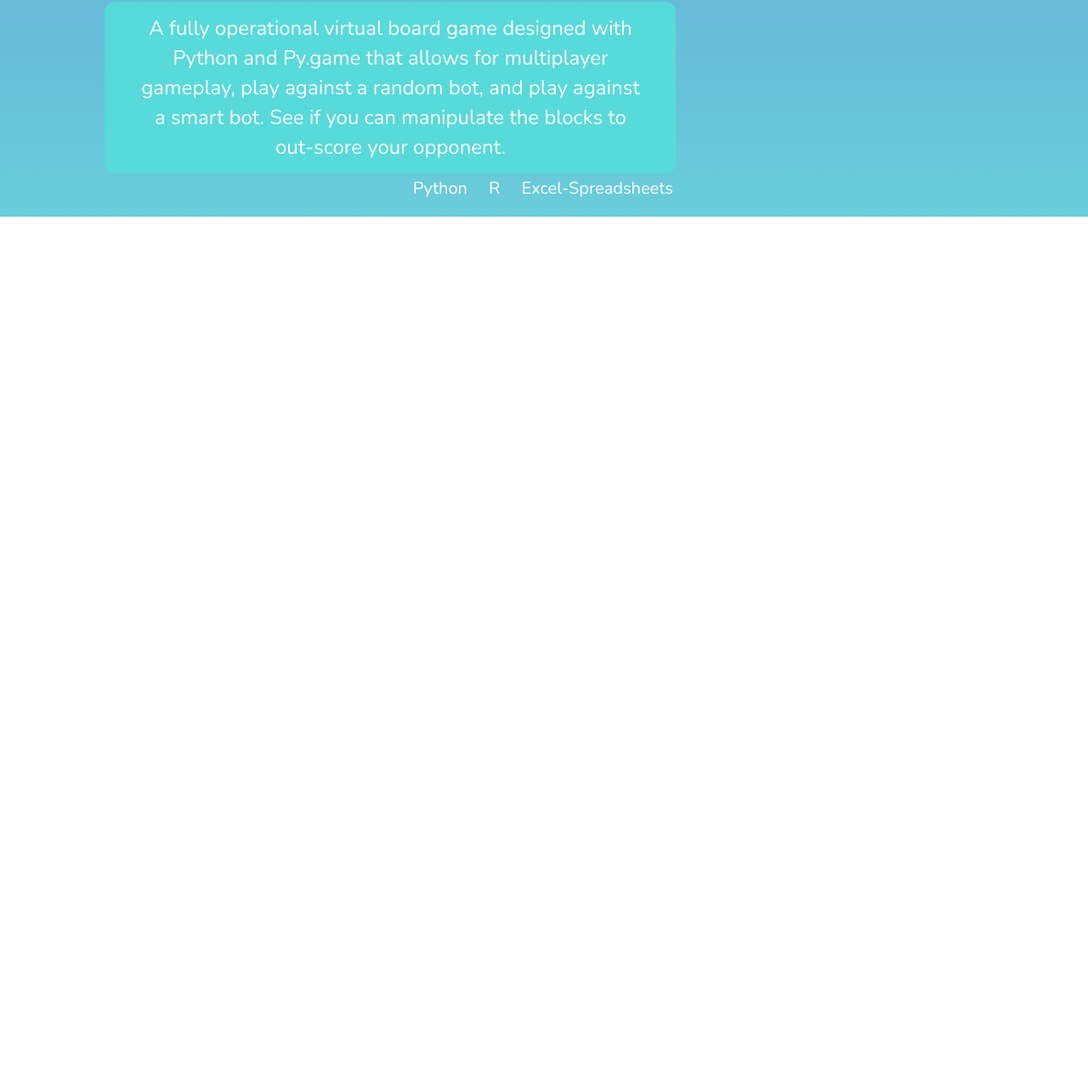
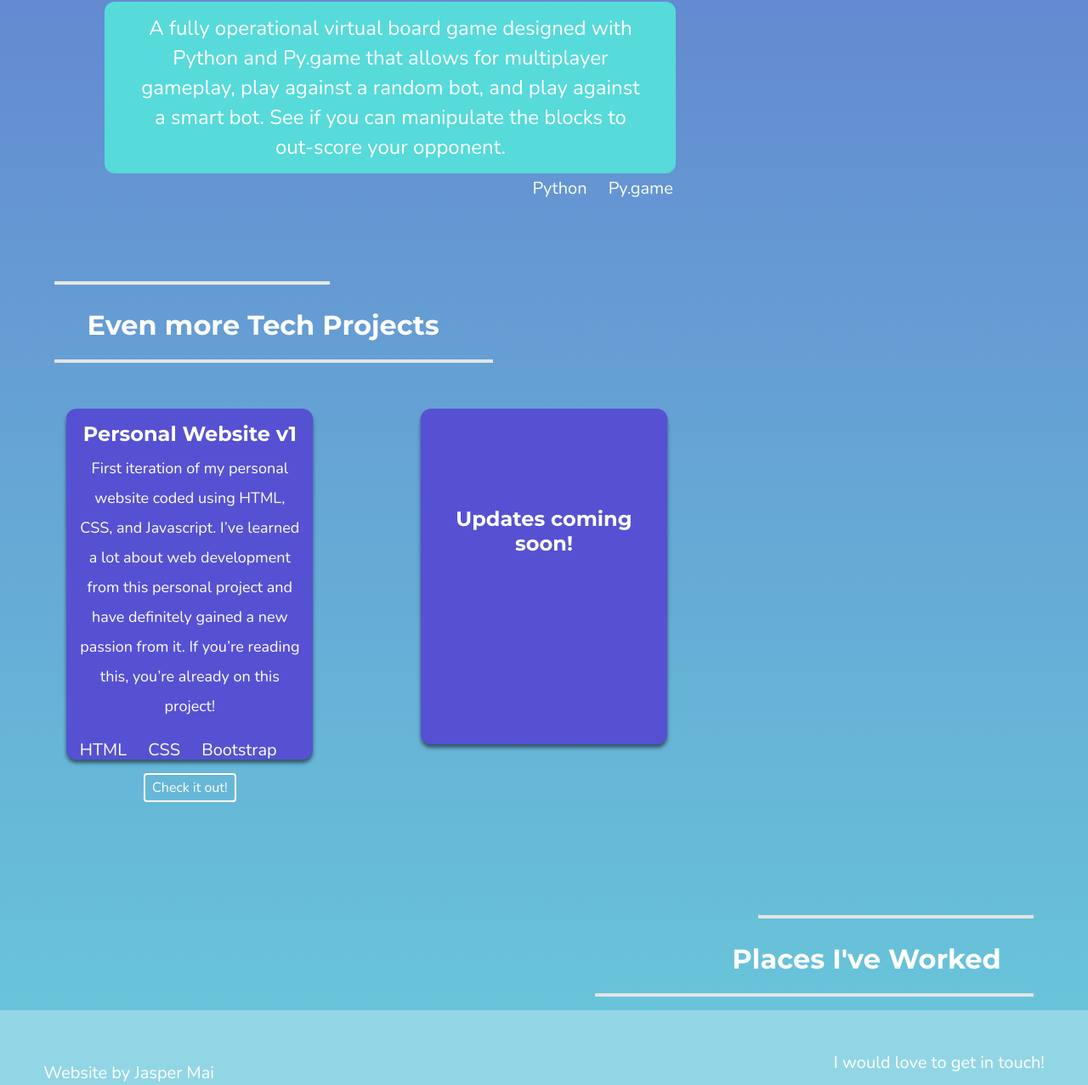
Before and after one commit to jaspermai/jaspermai.github.io, a plain HTML site: page porfolio.html in a window 1280 px wide. Shown: the part 2090-3367 px from the top of the page at 85% size. Before the commit the page ends 2345 px from the top, so only its background shows below. Drawn offline with nearby package versions, Linux system fonts and the light colour scheme.

Commit message:
Added more-projects section to hobbies page.

```diff
--- a/main.css
+++ b/main.css
@@ -33,6 +33,14 @@ h2{
   font-weight: bold;
   color: white;
 }
+
+h4{
+  font-family: 'Montserrat';
+  font-style: normal;
+  font-weight: bold;
+  color: white;
+}
+
 p{
   font-family: 'Nunito';
   font-style: normal;
@@ -58,6 +66,10 @@ p{
     display: inline-block;
     float: right;
     margin-left: 2%;
+  }
+
+  .contact img:hover{
+    opacity: 0.7;
   }
 
   .footer-container{
@@ -162,7 +174,6 @@ p{
   color:  white;
   margin-bottom: 4%;
   font-family: 'Nunito';
-  font-weight: bold;
 }
 
 .header-photo img{
@@ -227,7 +238,6 @@ p{
   color:  rgba(105, 48, 195, 0.838542);
   margin-bottom: 4%;
   font-family: 'Nunito';
-  font-weight: bold;
 }
 
 .current .end-bracket{
@@ -495,11 +505,7 @@ hr {
 
 /*--                   PORTFOLIO PAGE               --*/
 
-.body-portfolio {
-  /* background: #9145bd; */
-}
-
-/*       Featured Tech Projects    */
+/*            Featured Tech Projects         */
 
 /* Featured 1 (image left) */
 .featured1 {
@@ -611,6 +617,7 @@ hr {
   margin-top: 5% !important;
   margin-left: 10%;
   margin-right: 10%;
+  margin-bottom: 3%;
   position: relative;
 }
 
@@ -644,3 +651,55 @@ hr {
   word-spacing: 20px;
   font-size: 20px;
 }
+
+/*            More Tech Projects         */
+.more-projects {
+  margin-top: 3%;
+  margin-bottom: 3%;
+}
+
+.more1-box {
+  margin-bottom: 4%;
+}
+
+.more1 {
+  background-color: #5651D2;
+  margin-left: 12.5%;
+  margin-bottom: 3% !important;
+  height: 88%;
+  padding: 4%;
+  padding-bottom: 0% !important;
+  width: 75%;
+  border-radius: 12px;
+  box-shadow: 0px 4px 4px rgba(0, 0, 0, 0.514);
+}
+
+.more-projects .p-content {
+  font-size: 18px;
+  line-height: px;
+}
+
+.more-projects .languages-used {
+  word-spacing: 20px;
+  font-size: 20px;
+}
+
+.more-projects .btn {
+  border: 2px solid;
+  color:  white;
+  font-family: 'Nunito';
+  padding: .200rem .50rem;
+}
+
+.more2 {
+  background-color: #5651D2;
+  margin-left: 12.5%;
+  height: 76%;
+  padding-top: 30%;
+  padding-bottom: 30%;
+  line-height: 88%;
+  text-align: center;
+  width: 75%;
+  border-radius: 12px;
+  box-shadow: 0px 4px 4px rgba(0, 0, 0, 0.514);
+}
--- a/porfolio.html
+++ b/porfolio.html
@@ -93,13 +93,77 @@
                         random bot, and play against a smart bot. See if you can manipulate the
                         blocks to out-score your opponent.
                     </p>
-                    <p align="right" class="languages-used">Python R Excel-Spreadsheets </p>
+                    <p align="right" class="languages-used">Python Py.game </p>
                 </div>
             </div>
         </div>
-
     </div>
 
+    <!-- More Projects Title -->
+    <div class="titles">
+        <div class="row titles-content titles-more-projects">
+        <hr align="left" class="line1v2">
+        <h2 align="left" class="titlev2">Even more Tech Projects</h2>
+        <hr align="left" class="line2v2">
+        </div>
+    </div>
+
+    <!-- More Projects -->
+    <div class="container-fluid more-projects">
+        <div class="row">
+            <div class="col-lg-4 col-md-4 col-sm-12 more1-box">
+                <div class="more1">
+                    <h4 align="center">Personal Website v1</h4>
+                    <p align="center" class="p-content">First iteration of my personal website coded using
+                        HTML, CSS, and Javascript. I’ve learned a lot about web development from this
+                        personal project and have definitely gained a new passion from it. If you’re reading
+                        this, you’re already on this project!
+                    </p>
+                    <p align="left" class="languages-used">HTML CSS Bootstrap</p>
+                </div>
+                <a href="https://jaspermai.github.io/" target="_blank">
+                    <div class="text-center">
+                        <button type="button" class="btn btn-outline-primary">Check it out!</button>
+                    </div>
+                </a>
+            </div>
+            <div class="col-lg-4 col-md-4 col-sm-12">
+                <div class="more2">
+                    <h4 align="center">Updates coming</br>soon!</h4>
+                </div>
+            </div>
+        </div>
+    </div>
+
+    <!-- Places Worked Title -->
+    <div class="titles">
+        <div class="row titles-content titles-places-worked">
+        <hr align="right" class="line1v1">
+        <h2 align="right" class="titlev1">Places I've Worked</h2>
+        <hr align="right" class="line2v1">
+        </div>
+    </div>
+
+
+    <!-- Contact -->
+  <footer class="page-footer contact">
+    <div class="footer-container">
+      <h5 class="footer-description">Website by Jasper Mai</h5>
+      <h5 class="in-touch">I would love to get in touch!</h5></br>
+      <a href="mailto: jaspermai25@gmail.com" target="_blank">
+        <img src="images/gmail.png" alt="Email" class="indiv-apps">
+      </a>
+      <a href="https://www.linkedin.com/in/jaspermai" target="_blank">
+        <img src="images/linkedin.png" alt="Linkedin" class="indiv-apps">
+      </a>
+      <a href="https://www.facebook.com/profile.php?id=100006966136979" target="_blank">
+        <img src="images/facebook.png" alt="Facebook" class="indiv-apps">
+      </a>
+      <a href="https://www.instagram.com/_therealjmai_/" target="_blank">
+        <img src="images/instagram.png" alt="Instagram" class="indiv-apps">
+      </a>
+    </div>
+  </footer>
 
 
   </body>
```
Also changed, not shown: index.htm (+2 -1 lines).
